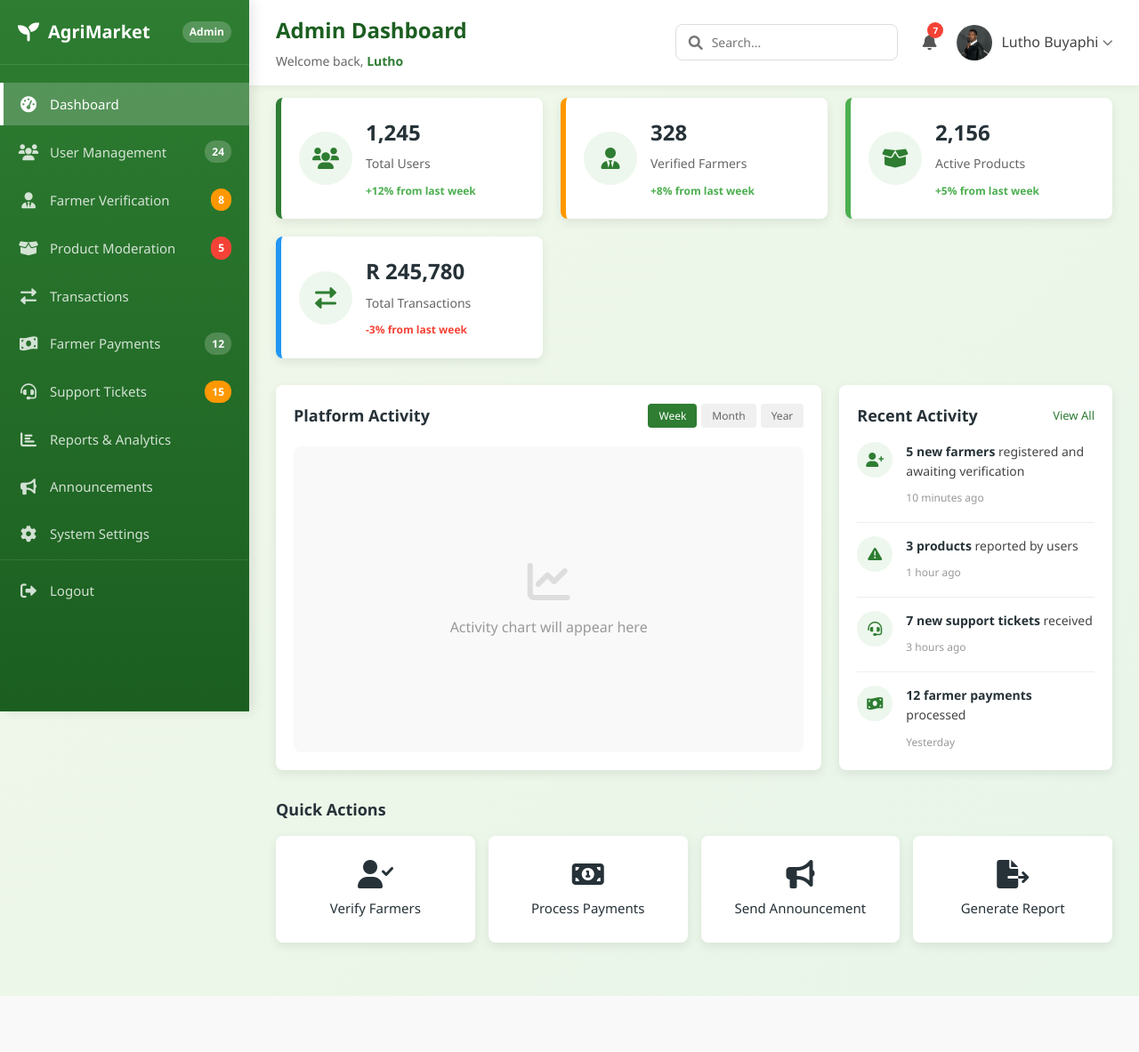
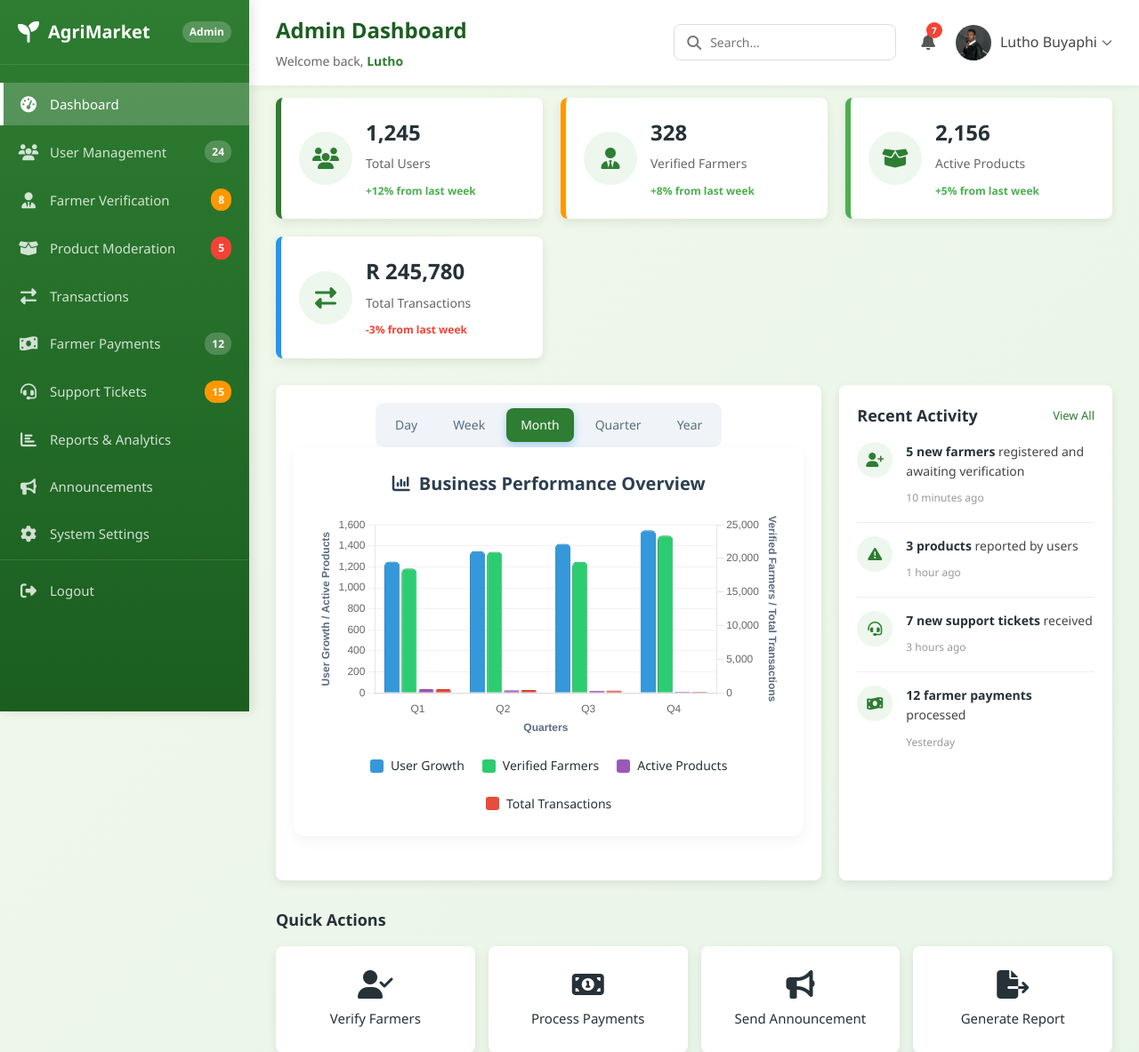
Before and after one commit to HealTech-Trio/AgriMarket, a PHP site: page /AgriMarket/frontend/templates/dashboard/admin.php in a window 1280 px wide. Shown: the top 1183 px of the page at 89% size. Before the commit the page ends 1120 px from the top, so only its background shows below. Run offline with PHP 8.4, Linux system fonts and the light colour scheme; some libraries are stand-ins or nearby versions.

Commit message:
first dashboard

```diff
--- a/frontend/stylesheets/admin.css
+++ b/frontend/stylesheets/admin.css
@@ -1735,3 +1735,151 @@ body::-webkit-scrollbar {
 body, html {
     scrollbar-width: none;
 }
+
+.dashboard-header{
+  justify-content: center;
+  justify-items: center;
+}
+
+.time-filters {
+    display: flex;
+    gap: 8px;
+    background: #f0f4f9;
+    border-radius: 10px;
+    padding: 6px;
+}
+
+.time-filter {
+    padding: 8px 16px;
+    border-radius: 8px;
+    background: transparent;
+    color: #5a6b82;
+    font-size: 14px;
+    font-weight: 500;
+    cursor: pointer;
+    transition: all 0.3s ease;
+}
+
+.time-filter.active {
+    background: #2e7d32;
+    color: white;
+    box-shadow: 0 4px 10px rgba(52, 152, 219, 0.4);
+}
+
+.main-chart-container {
+    background: white;
+    border-radius: 12px;
+    padding: 25px;
+    margin-bottom: 30px;
+    box-shadow: 0 5px 15px rgba(0, 0, 0, 0.05);
+}
+
+.chart-area {
+    position: relative;
+    height: 250px;
+    width: 100%;
+}
+
+.data-highlights {
+    display: grid;
+    grid-template-columns: repeat(4, 1fr);
+    gap: 20px;
+    margin-bottom: 30px;
+}
+
+.data-card {
+    background: white;
+    border-radius: 12px;
+    box-shadow: 0 5px 15px rgba(0, 0, 0, 0.05);
+    padding: 20px;
+    display: flex;
+    flex-direction: column;
+    transition: transform 0.3s ease, box-shadow 0.3s ease;
+}
+
+.data-card:hover {
+    transform: translateY(-5px);
+    box-shadow: 0 8px 20px rgba(0, 0, 0, 0.1);
+}
+
+.data-header {
+    display: flex;
+    justify-content: space-between;
+    align-items: center;
+    margin-bottom: 15px;
+}
+
+.data-title {
+    font-size: 16px;
+    color: #5a6b82;
+    font-weight: 500;
+}
+
+.data-icon {
+    width: 40px;
+    height: 40px;
+    border-radius: 10px;
+    display: flex;
+    align-items: center;
+    justify-content: center;
+    color: white;
+}
+
+.data-value {
+    font-size: 26px;
+    font-weight: 700;
+    color: #2c3e50;
+    margin-bottom: 5px;
+}
+
+.data-change {
+    font-size: 14px;
+    display: flex;
+    align-items: center;
+    gap: 5px;
+    padding: 5px 10px;
+    border-radius: 20px;
+    background: #f8f9fa;
+    align-self: flex-start;
+}
+
+.positive {
+    color: #27ae60;
+}
+
+.negative {
+    color: #e74c3c;
+}
+
+.chart-title {
+    font-size: 20px;
+    font-weight: 600;
+    color: #2c3e50;
+    margin-bottom: 20px;
+    text-align: center;
+    display: flex;
+    align-items: center;
+    justify-content: center;
+    gap: 10px;
+}
+
+.chart-legend {
+    display: flex;
+    justify-content: center;
+    gap: 20px;
+    margin-top: 20px;
+    flex-wrap: wrap;
+}
+
+.legend-item {
+    display: flex;
+    align-items: center;
+    gap: 8px;
+    font-size: 14px;
+}
+
+.legend-color {
+    width: 15px;
+    height: 15px;
+    border-radius: 3px;
+}
--- a/frontend/templates/dashboard/admin.php
+++ b/frontend/templates/dashboard/admin.php
@@ -13,6 +13,8 @@
     <link rel="stylesheet" href="https://cdnjs.cloudflare.com/ajax/libs/font-awesome/6.0.0-beta3/css/all.min.css">
     <link rel="stylesheet" href="https://cdn.jsdelivr.net/gh/lipis/flag-icons@7.3.2/css/flag-icons.min.css" />
     <script src="https://cdn.jsdelivr.net/npm/chart.js"></script>
+    <link rel="stylesheet" href="graph.css">
+    <link rel="stylesheet" href="https://cdnjs.cloudflare.com/ajax/libs/font-awesome/6.4.0/css/all.min.css">
 </head>
 <body>
     <!-- Dashboard Container -->
@@ -196,17 +198,41 @@
 
                     <div class="content-row">
                         <div class="chart-card">
-                            <div class="card-header">
-                                <h3>Platform Activity</h3>
-                                <div class="time-filter">
-                                    <button class="active">Week</button>
-                                    <button>Month</button>
-                                    <button>Year</button>
+                            <div class="dashboard-header">
+                                <div class="time-filters">
+                                    <div class="time-filter">Day</div>
+                                    <div class="time-filter">Week</div>
+                                    <div class="time-filter active">Month</div>
+                                    <div class="time-filter">Quarter</div>
+                                    <div class="time-filter">Year</div>
                                 </div>
                             </div>
-                            <div class="chart-placeholder">
-                                <i class="fas fa-chart-line"></i>
-                                <p>Activity chart will appear here</p>
+
+                            <div class="main-chart-container">
+                                <div class="chart-title">
+                                    <i class="fas fa-chart-column"></i> Business Performance Overview
+                                </div>
+                                <div class="chart-area">
+                                    <canvas id="unifiedColumnChart"></canvas>
+                                </div>
+                                <div class="chart-legend">
+                                    <div class="legend-item">
+                                        <div class="legend-color" style="background-color: #3498db;"></div>
+                                        <span>User Growth</span>
+                                    </div>
+                                    <div class="legend-item">
+                                        <div class="legend-color" style="background-color: #2ecc71;"></div>
+                                        <span>Verified Farmers</span>
+                                    </div>
+                                    <div class="legend-item">
+                                        <div class="legend-color" style="background-color: #9b59b6;"></div>
+                                        <span>Active Products</span>
+                                    </div>
+                                    <div class="legend-item">
+                                        <div class="legend-color" style="background-color: #e74c3c;"></div>
+                                        <span>Total Transactions</span>
+                                    </div>
+                                </div>
                             </div>
                         </div>
 
```
Also changed, not shown: frontend/scripts/admin.js (+205 -0 lines).
